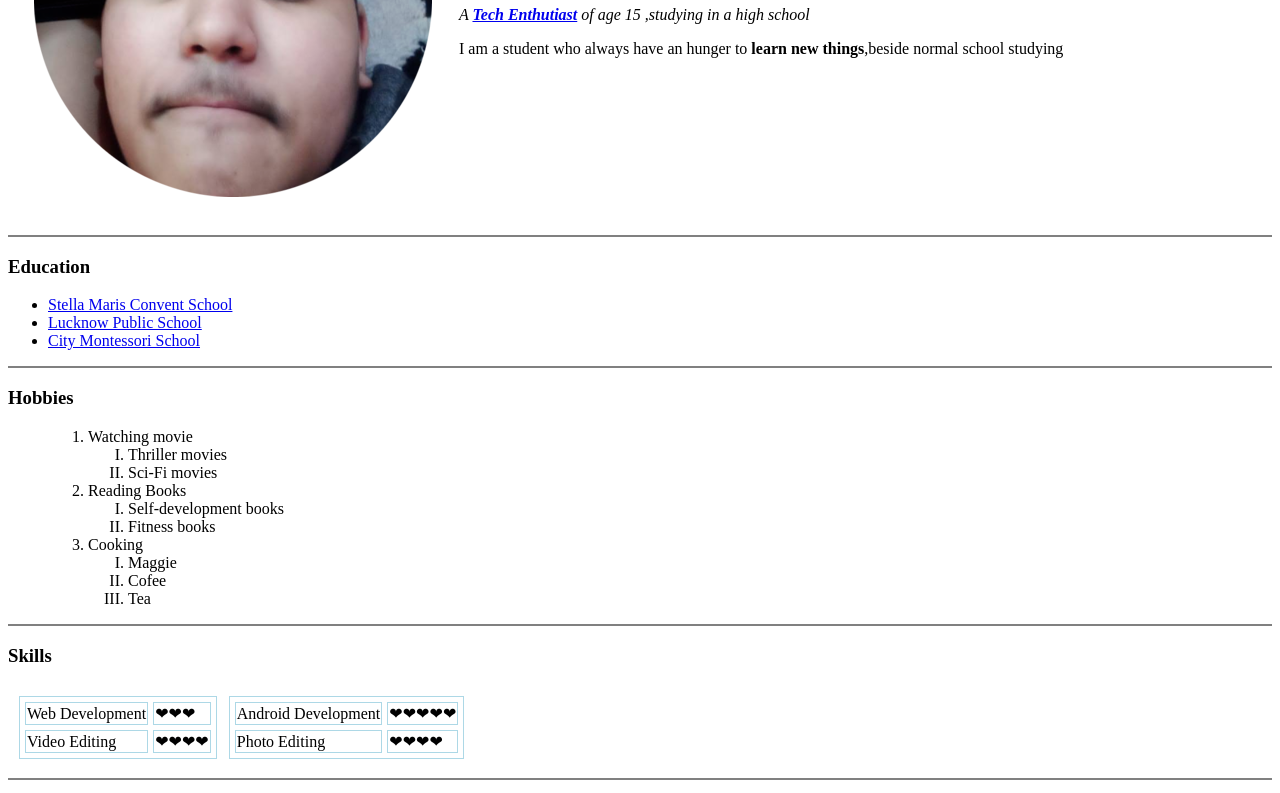
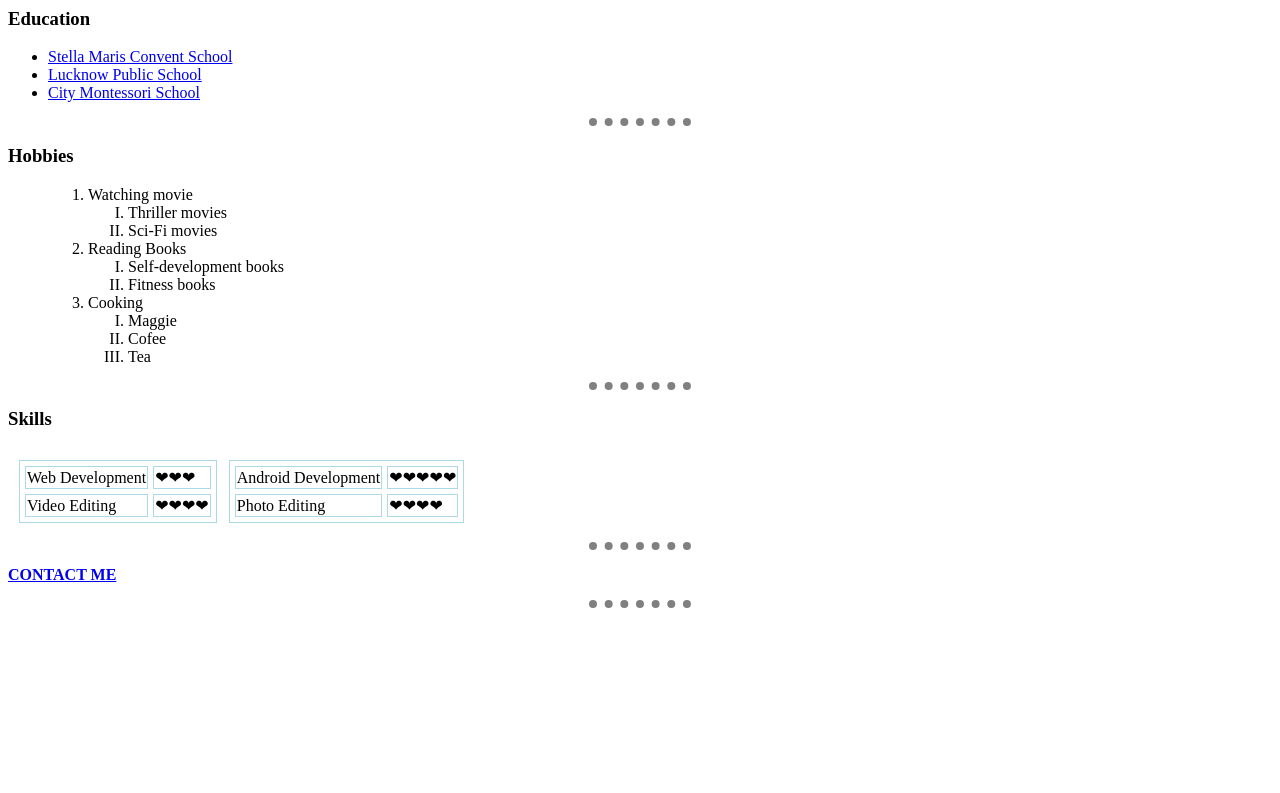
Before and after one commit to Talha-mmm/cv, a plain HTML site: page index.html in a window 1280 px wide. Shown: the part 235-1028 px from the top of the page. After the commit the page ends 851 px from the top, so only its background shows below. Drawn offline with Linux system fonts and the light colour scheme.

Commit message:
Update index.html

```diff
--- a/index.html
+++ b/index.html
@@ -5,20 +5,36 @@
   <meta charset="utf-8">
   <title>Talha Personal Website
   </title>
+  <style media="screen">
+    body {
+      background-color: "#B1D0E0";
+    }
+    hr {
+    border-style:none;
+    border-top-style: dotted;
+    background-color: white;
+    width: 8%;
+    border-color: grey;
+    border-width: 8px;
+    }
+
+
+  </style>
 </head>
 
 <body>
   <table cellspacing="25">
-    <td><img src="images/areeb_and_lucky-modified_55.png" alt="TALHA Personal Photo" ></td>
+    <td><img src="D:\web\HTML-PERSONAL SITE\areeb_and_lucky-modified_55.png" alt=""></td>
     <td>
       <h1>Talha Mudassir</h1>
+
       <p><em>A <strong><a href="https://en.wikipedia.org/wiki/Enthusiast_computing">Tech Enthutiast</a></strong> of age 15 ,studying in a high school</em></p>
       <p> I am a student who always have an hunger to <strong>learn new things</strong>,beside normal school studying</p>
     </td>
   </table>
 
 
-  <hr size="2" noshade>
+  <hr>
   <h3>Education</h3>
   <p>
   <ul>
@@ -27,7 +43,7 @@
     <li> <a href="http://www.cmseducation.org/">City Montessori School</a></li>
   </ul>
   </p>
-  <hr size="2" noshade>
+  <hr>
   <h3>Hobbies</h3>
   <p>
   <ul>
@@ -54,7 +70,7 @@
     </ol>
   </ul>
   </p>
-  <hr size="2" noshade>
+  <hr>
   <h3><strong>Skills</strong></h3>
   <p>
   <table cellspacing="10">
@@ -85,13 +101,13 @@
       </td>
     </tr>
   </table>
-<hr size="2" noshade>
+  <hr>
 
   </p>
   <p>
     <strong><a href="contact.html">CONTACT ME</a></strong>
   </p>
-  <hr size="2" noshade>
+  <hr>
 </body>
 
 
```
